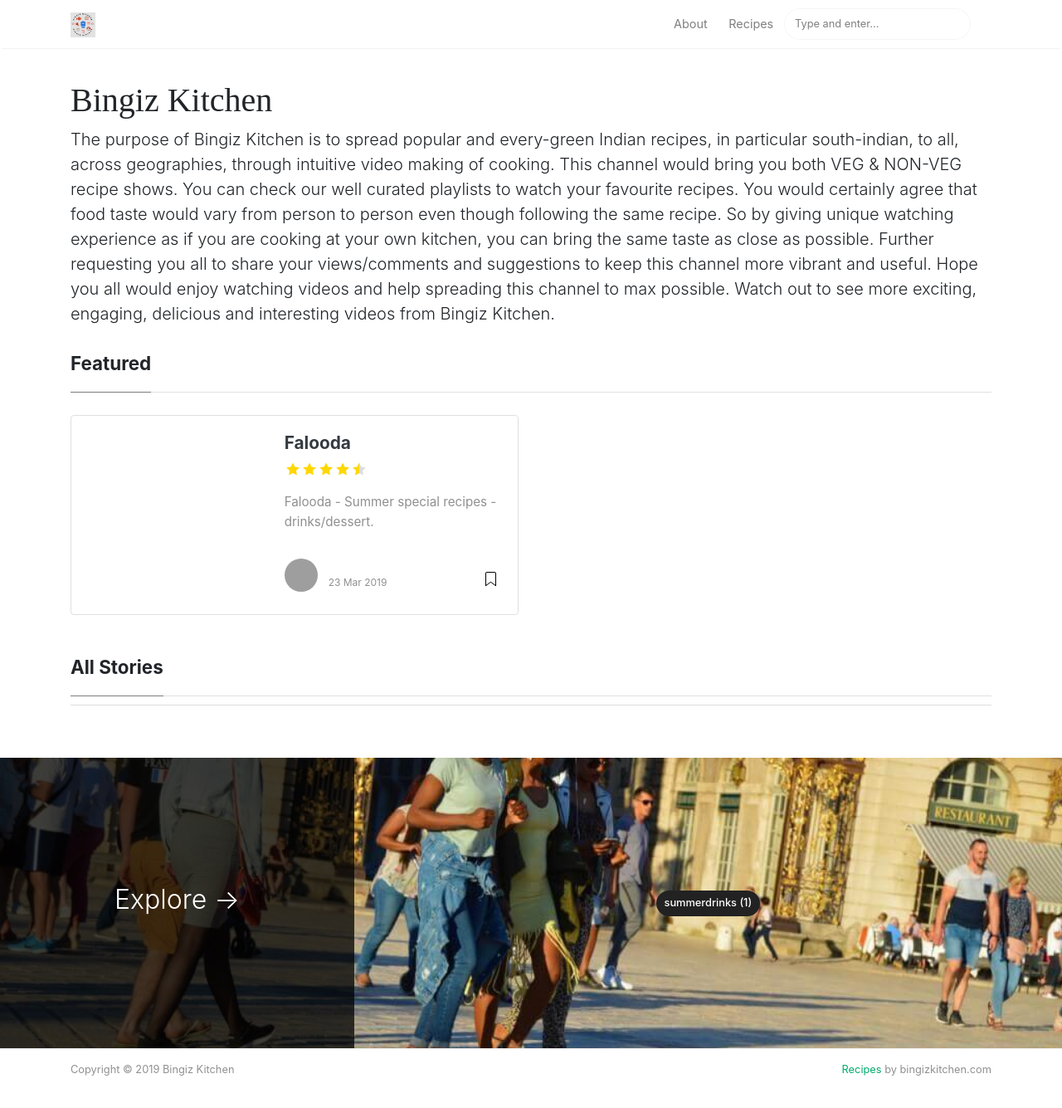
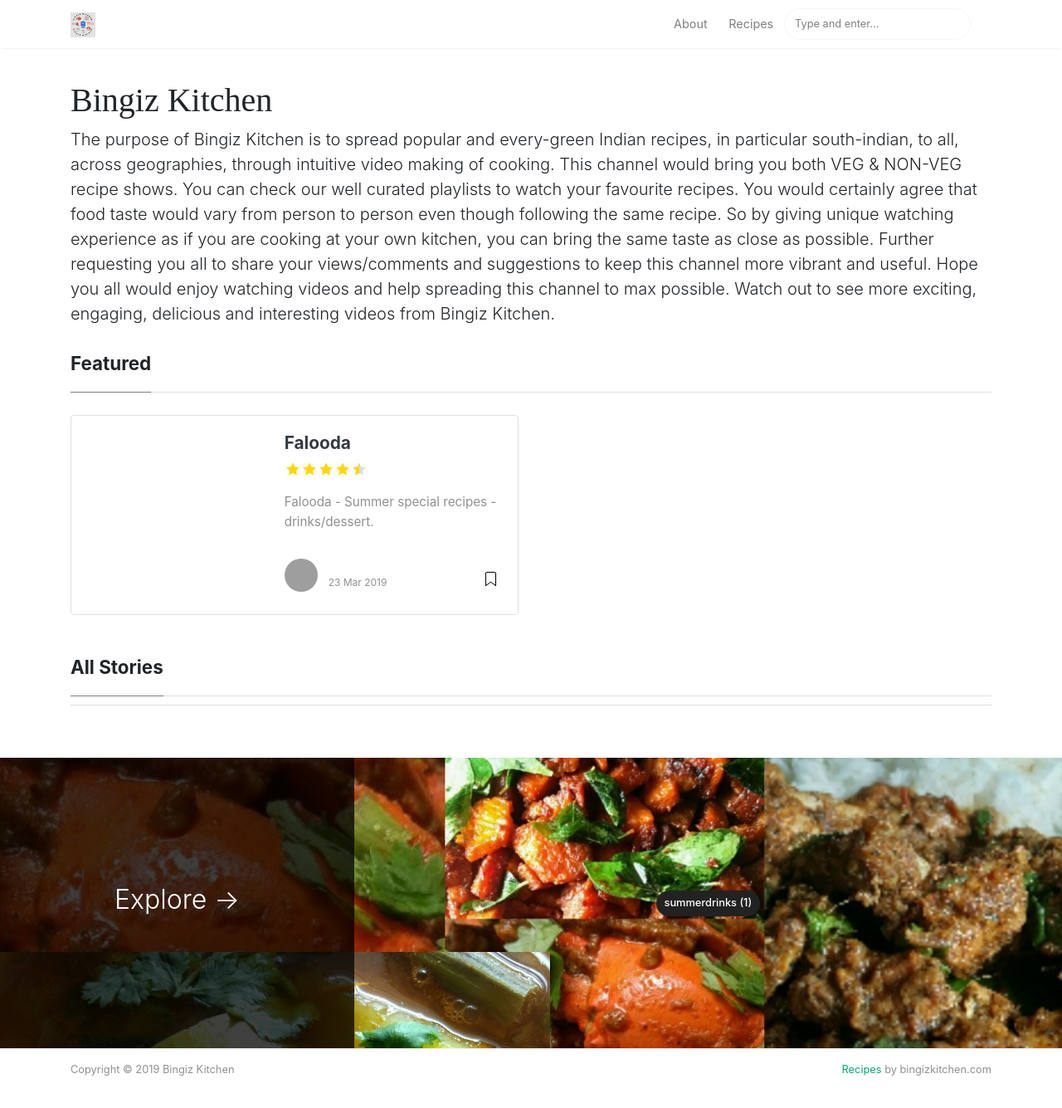
Before and after one commit to iBingi/bkrecipes, a Jekyll site: the page built from index.html, in a window 1280 px wide and 1373 px high. Shown: the top 1335 px of the window at 83% size. Built offline with Jekyll 4.4.1, drawn with Linux system fonts in a browser that asks for light colours; nearby versions of some CDN libraries; library files that are not in the unit come from our copies; the list of posts is cut into pages by our own code; comment, search, counter and statistics services are not loaded; grey boxes are pictures that could not be loaded.

Commit message:
Update screen.css

```diff
--- a/assets/css/screen.css
+++ b/assets/css/screen.css
@@ -612,7 +612,7 @@ License: https://www.wowthemes.net/freebies-license/
          padding:0;
          height:350px;
          border-radius:0;
-         background-image: url(../images/jumbotron.jpg);
+         background-image: url(../images/bk_banner.png);
          background-size:cover;
     }
      .jumbotron.fortags .col-md-4 {
@@ -627,7 +627,7 @@ License: https://www.wowthemes.net/freebies-license/
          margin-top: 3rem;
          padding:0;
          border-radius:0;
-         background-image: url(../images/jumbotron.jpg);
+         background-image: url(../images/bk_banner.png);
          background-size:cover;
 }
  .jumbotron.fortags a {
```
